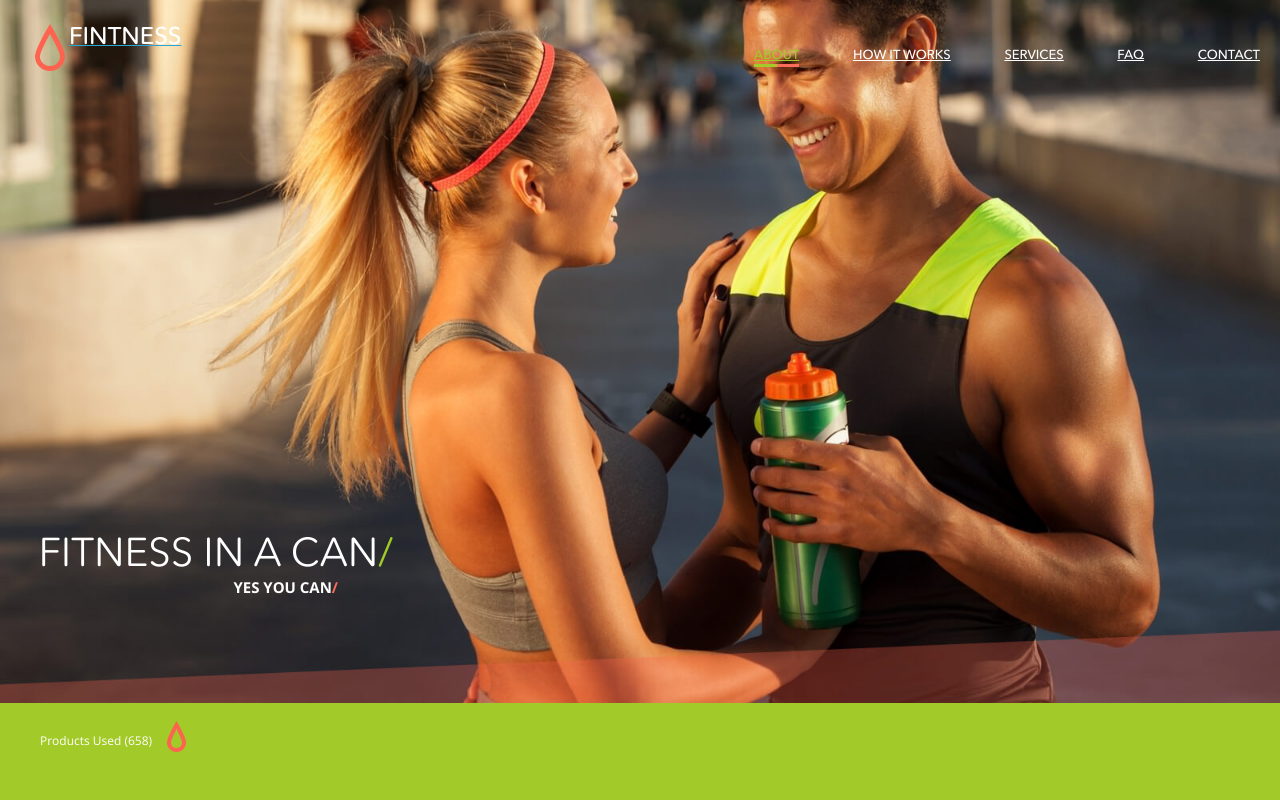
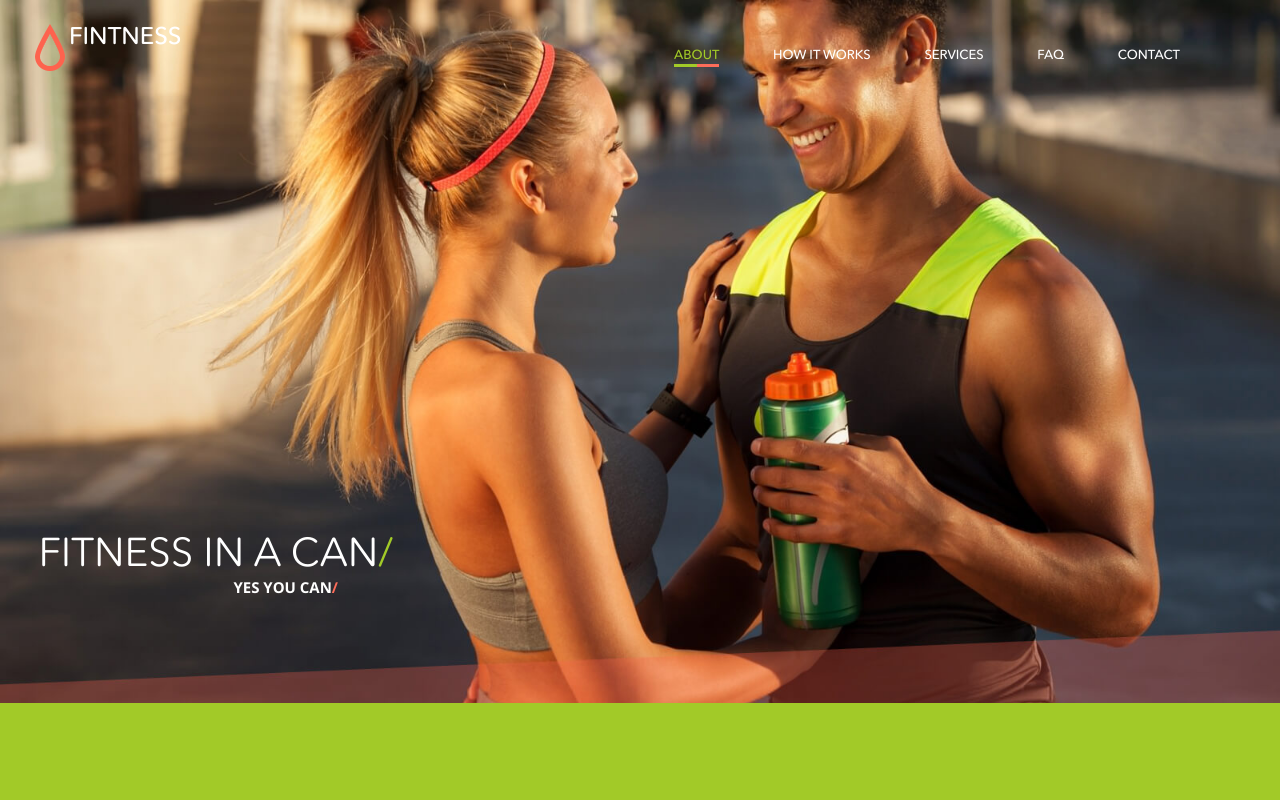
Before and after one commit to VivereMemento/first, a plain HTML site: page index.html in a window 1280 px wide. Shown: the top 800 px of the page. Drawn offline with nearby package versions, Linux system fonts and the light colour scheme; a script that the page names is missing.

Commit message:
Update index.html

```diff
--- a/index.html
+++ b/index.html
@@ -9,6 +9,8 @@
   <link rel="stylesheet" href="css/font-awesome-4.6.3/css/font-awesome.min.css">
   <!-- google fonts -->
   <link rel="stylesheet" href="https://fonts.googleapis.com/css?family=Montserrat|Open+Sans:300,400,700" rel="stylesheet">
+  <!-- bootstrap CSS file -->
+  <link rel="stylesheet" href="css/bootstrap.min.css">
   <!-- main CSS file -->
   <link rel="stylesheet" href="css/main.css">
   <!-- jQuery library (served from Google) -->
```
